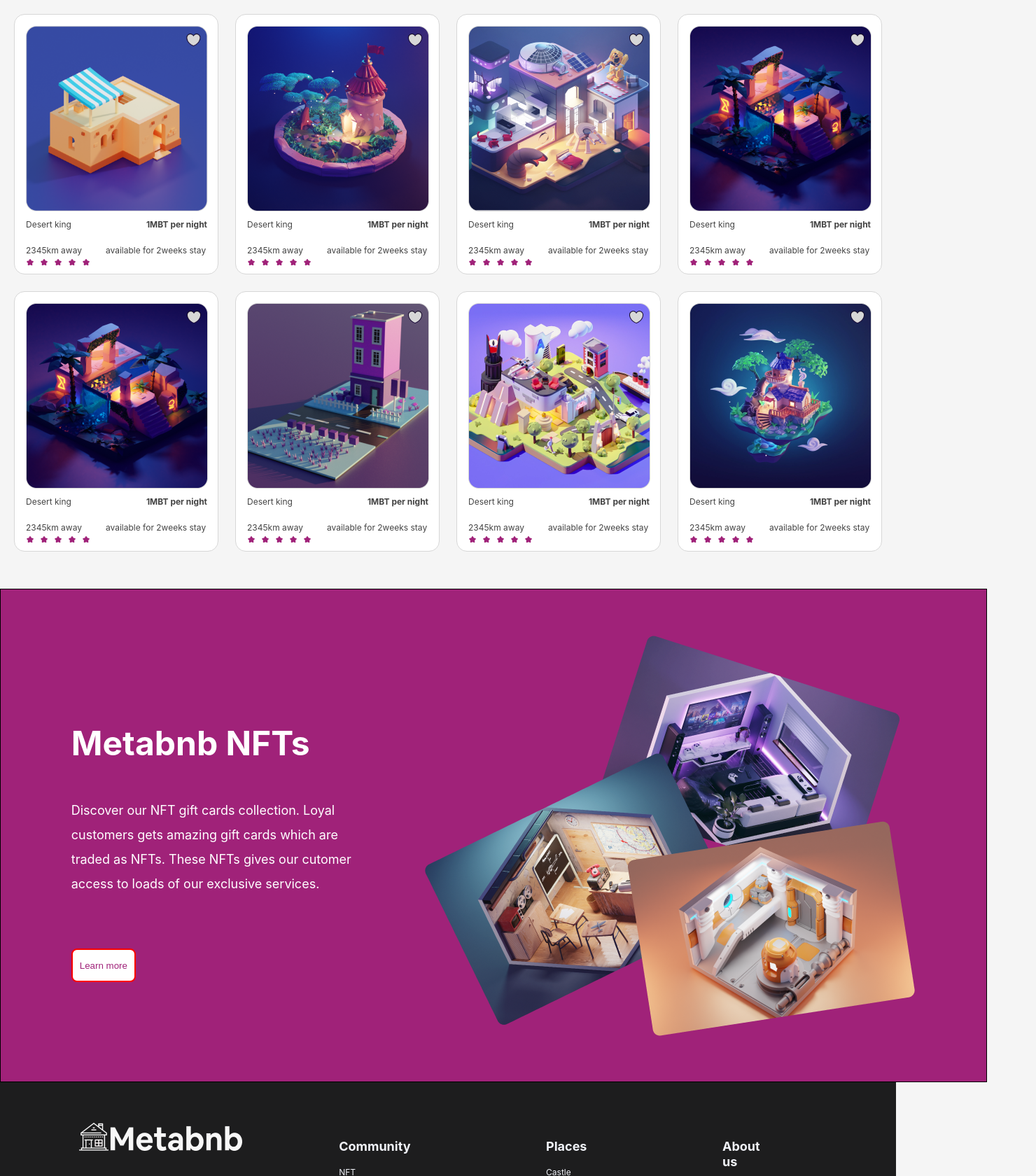
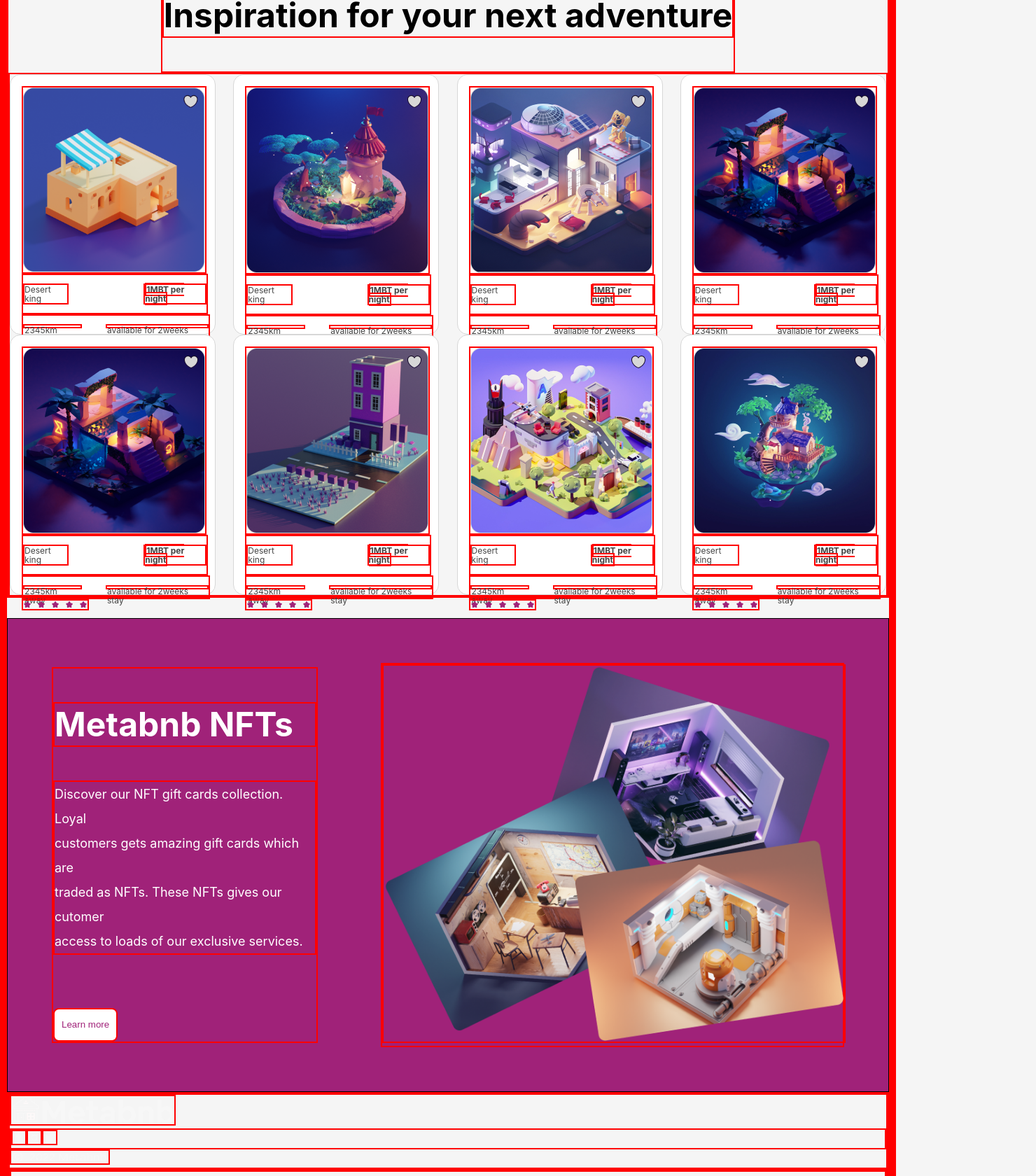
Before and after one commit to Chimz-Codes-ZM/meta_bnb, a React (Create React App) app: page / in a window 1280 px wide. Shown: the part 1056-2736 px from the top of the page at 70% size, 1480 px wide, since content can reach past the window. Built offline with nearby package versions, Linux system fonts and the light colour scheme.

Commit message:
changed the css styling

```diff
--- a/src/Components/Cards.js
+++ b/src/Components/Cards.js
@@ -16,7 +16,7 @@
         <p>Inspiration for your next adventure</p>
       </div>
       <div className="cards">
-        <div className="cards-row-1">
+
           <div className="card1">
             <img src={card1} className="card1-img" />
             <div className="card-text">
@@ -84,13 +84,8 @@
 
             <img src={stars} className="stars" />
           </div>
-        </div>
-      </div>
 
-      {/* SECOND ROW OF CARDS STARTS HERE */}
 
-      <div className="cards">
-        <div className="cards-row-1">
           <div className="card1">
             <img src={card4} className="card1-img" />
             <div className="card-text">
@@ -158,7 +153,7 @@
 
             <img src={stars} className="stars" />
           </div>
-        </div>
+
       </div>
     </div>
   );
--- a/src/Components/Footer.js
+++ b/src/Components/Footer.js
@@ -21,24 +21,24 @@
       <div className="footer-content">
         <div className="community">
             <p style={{fontSize: '18px', lineHeight: '22px'}}><b>Community</b></p>
-            <p>NFT</p>
-            <p>Tokens</p>
-            <p>Landlords</p>
-            <p>Discord</p>
+            <a>NFT</a>
+            <a>Tokens</a>
+            <a>Landlords</a>
+            <a>Discord</a>
         </div>
         <div className="places">
-            <p style={{fontSize: '18px', lineHeight: '22px'}}><b>Places</b></p>
-            <p>Castle</p>
-            <p>Farms</p>
-            <p>Beach</p>
-            <p>Learn more</p>
+            <a style={{fontSize: '18px', lineHeight: '22px'}}><b>Places</b></a>
+            <a>Castle</a>
+            <a>Farms</a>
+            <a>Beach</a>
+            <a>Learn more</a>
         </div>
         <div className="about-us">
             <p style={{fontSize: '18px', lineHeight: '22px'}}><b>About us</b></p>
-            <p>Road map</p>
-            <p>Creators</p>
-            <p>Career</p>
-            <p>Contact us</p>
+            <a>Road map</a>
+            <a>Creators</a>
+            <a>Career</a>
+            <a>Contact us</a>
         </div>
       </div>
     </div>
--- a/src/Components/Section3.js
+++ b/src/Components/Section3.js
@@ -17,7 +17,7 @@
       </div>
 
       <div className="secondHero">
-<img src={SecondHero}/>
+<img src={SecondHero} className="stacked-image"/>
       </div>
     </div>
   );
--- a/src/Styling/App.css
+++ b/src/Styling/App.css
@@ -1,5 +1,9 @@
 body {
     background-color: #f5f5f5;
+}
+
+* {
+    border: 2px solid red;
 }
 
 nav {
@@ -7,9 +11,16 @@
     height: 48px;
     /* width: 86%;   */
     padding: 43px 100px 125px 100px;
-    justify-content: space-evenly;
-    gap: 10%;
+    justify-content: space-around;
+    gap: 2%;
+    /* flex-wrap: wrap; */
 
+}
+
+#met-logo {
+    max-width: 100%;
+  height: auto;
+  width: auto\9;
 }
 
 
@@ -17,7 +28,8 @@
 .nav-buttons {
     display: flex;
     justify-content: center;
-    align-items: center;;
+    align-items: center;
+    width: 100%;
 }
 
 .links {
@@ -27,7 +39,8 @@
     align-items: flex-start;
     padding: 0px;
     gap: 48px;
-    margin-right: 48px;
+    margin-right: auto;
+    flex-wrap: wrap;
 }
 
 button {
--- a/src/Styling/Cards.css
+++ b/src/Styling/Cards.css
@@ -9,7 +9,8 @@
   font-weight: 700;
   font-size: 48px;
   line-height: 60px;
-  width: 817px;
+  /* width: 817px; */
+  text-align: center;
 }
 
 .cards-row-1 {
@@ -68,3 +69,10 @@
   margin-left: 16px;
   margin-bottom: 16px;
 }
+
+.cards {
+  display: flex;
+  flex-wrap: wrap;
+  gap: 2%;
+  justify-content: space-around;
+}
--- a/src/Styling/Footer.css
+++ b/src/Styling/Footer.css
@@ -1,38 +1,67 @@
-.footer {
-  display: flex;
-  height: 322px;
-
-  background: #1d1d1e;
-  color: white;
+body {
+  background-color: #f5f5f5;
 }
 
-.footer-logos {
-  width: 16%;
-  height: 230px;
-  margin-left: 113px;
-  margin-top: 58px;
-  margin-right: 13%;
+* {
+  border: 2px solid red;
 }
 
-.socials {
-    display: flex;
-    gap: 32px;
-    margin: 96px 0px 55px 0px;
+nav {
+  display: flex;
+  height: 48px;
+  /* width: 86%;   */
+  padding: 43px 100px 125px 100px;
+  justify-content: space-around;
+  gap: 2%;
+  /* flex-wrap: wrap; */
+
 }
 
-.footer-content {
-  display: flex;
-  width: 48%;
-  height: 169px;
-  gap: 31.5%;
-  margin-top: 63px;
+#met-logo {
+  max-width: 100%;
+height: auto;
+width: auto\9;
 }
 
-.community,
-.places,
-.about-us {
-  color: #f1f3f9;
-  font-weight: 400;
-  font-size: 12px;
-  line-height: 15px;
+
+
+.nav-buttons {
+  display: flex;
+  justify-content: center;
+  align-items: center;
+  width: 100%;
 }
+
+.links {
+  /* width: 626px; */
+  display: flex;
+  flex-direction: row;
+  align-items: flex-start;
+  padding: 0px;
+  gap: 48px;
+  margin-right: auto;
+  flex-wrap: wrap;
+}
+
+button {
+  /* max-width: 170px; */
+  height: 48px;
+  border-radius: 10px;
+  border: 2px solid red;
+  background: #A02279;
+  color: white;
+  cursor: pointer;
+  padding: 10px;
+
+}
+
+
+button:hover {
+  background-color: #64214c;
+  transition: 0.7s
+}
+
+button:not(:hover) {
+  background-color: #A02279;
+  transition: 0.7s;
+}
--- a/src/Styling/Pagebreak.css
+++ b/src/Styling/Pagebreak.css
@@ -1,6 +1,6 @@
 .page-break {
   display: flex;
-  width: 100%;
+  /* width: 100%; */
   justify-content: space-around;
   background: linear-gradient(90deg, #a02279 11.45%, #a02279 11.45%);
   padding: 10px 100px;
--- a/src/Styling/Section.css
+++ b/src/Styling/Section.css
@@ -4,8 +4,7 @@
 
 .main-border {
   display: flex;
-  gap: 99px;
-  padding-left: 100px;
+  justify-content: space-around;
   padding-bottom: 67px;
 }
 
@@ -13,6 +12,7 @@
   width: 52.9%;
   height: 87%;
   /* margin: 30px 0px; */
+  padding-bottom: 5%;
 }
 
 .hero-text1 {
@@ -56,6 +56,12 @@
     color: white;
 }
 
+.main-border > div > img {
+  max-width: 100% ;
+  width: auto\9;
+  height: auto;
+}
+
 @media screen and (max-width: 760px) {
   .main-border {
     flex-direction: column;
--- a/src/Styling/Section3.css
+++ b/src/Styling/Section3.css
@@ -1,5 +1,5 @@
 .section-3 {
-  width: 100%;
+  /* width: 100%; */
   display: flex;
   gap: 8%;
   justify-content: center;
@@ -34,14 +34,20 @@
   margin-top: 57.55px;
 }
 
-.secondHero {
-  height: 575px;
-  /* width: 48%; */
+.stacked-image {
+  max-width: 100%;
+  height: auto;
+  width: auto\9;
 }
+
 
 @media screen and (max-width: 760px) {
   .section-3 {
     flex-direction: column;
     gap: 20%;
   }
+
+  .stacked-image {
+    margin-top: 5%;
+  }
 }
```
